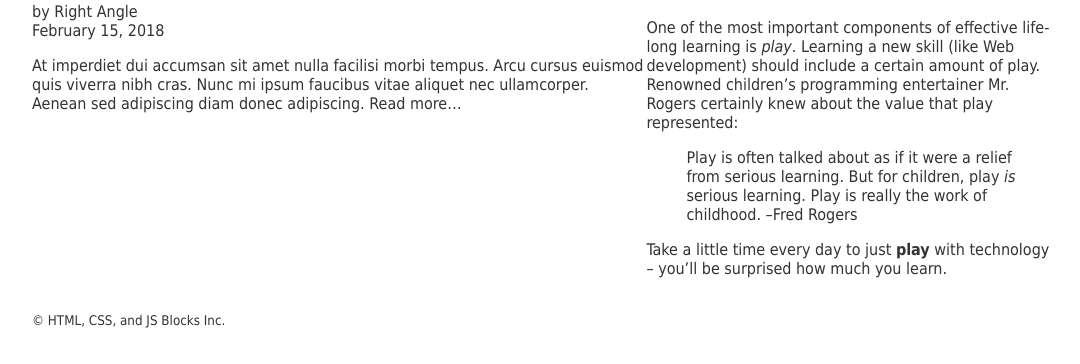
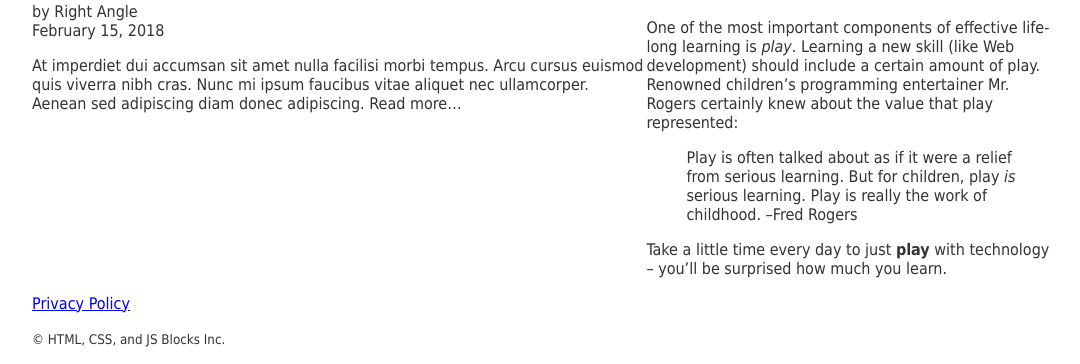
Before and after one commit to memdinhogenbirk/memdinhogenbirk-COMP1002-25F-11075-25F-real, a PHP site: page / in a window 1280 px wide. Shown: the part 744-1108 px from the top of the page, without its empty margins (96-1176 px from the left). Before the commit the page ends 1072 px from the top, so only its background shows below. Run offline with PHP 8.4, Linux system fonts and the light colour scheme.

Commit message:
privacy policy

```diff
--- a/lesson-6/index.php
+++ b/lesson-6/index.php
@@ -89,7 +89,7 @@
 		<footer>
 <!-- STEP 8a: Create a NAV element in the FOOTER for the legal stuff -->
 		<nav>
-
+			<a href="about/privacy-policy.php">Privacy Policy</a>
 		</nav>
 <!-- STEP 8b: Build a link to the page 'Privacy Policy' - note that the href will need to be a relative path that points from this page, down into the 'about' folder -->
 <!-- STEP 8c: Construct a second link that takes the visitor to the element with the id="personal-information" on the very same page, by appending the id value to the URL with a hash symbol (#personal-information) - this is called page-level navigation -->
```
